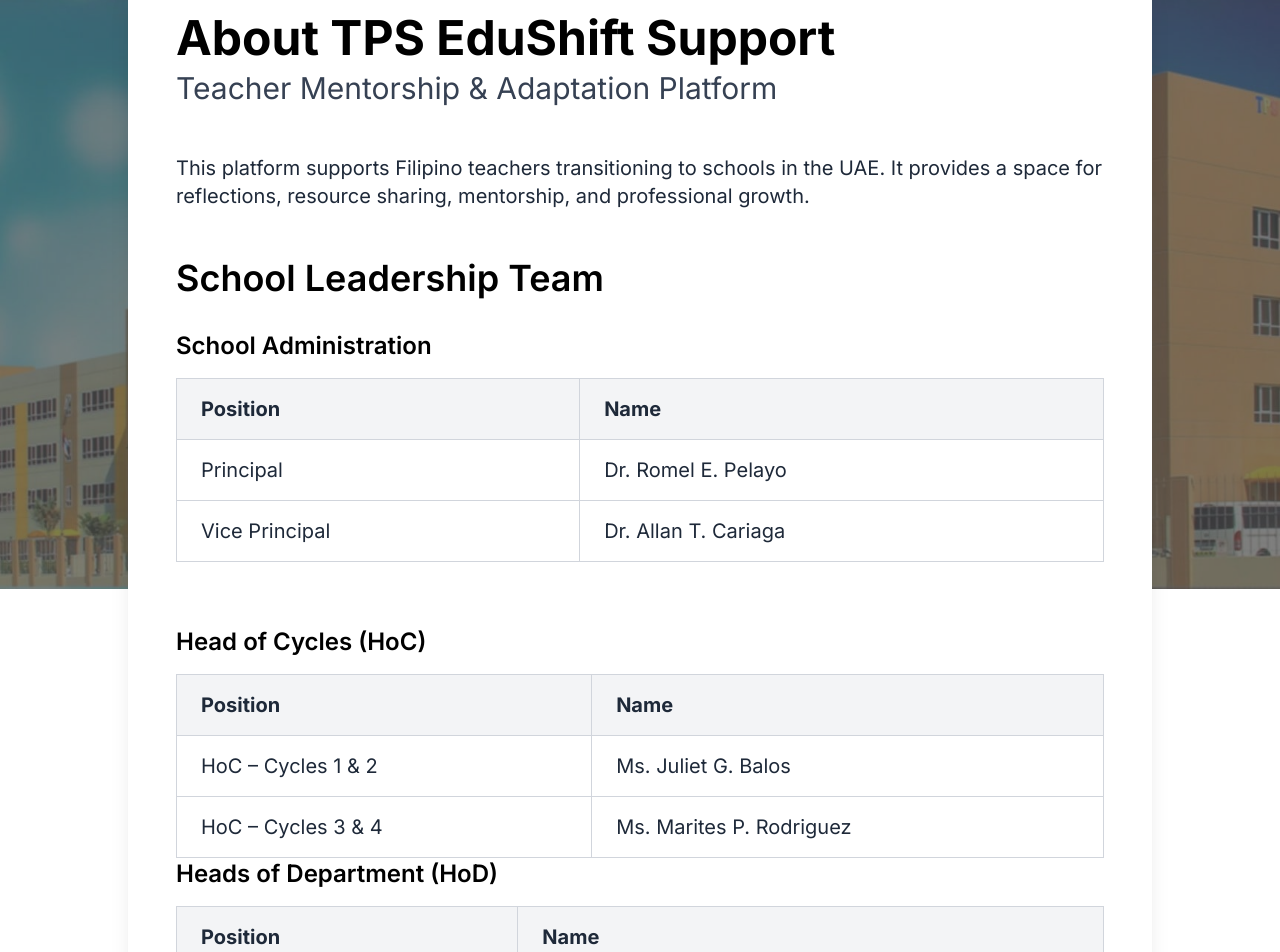
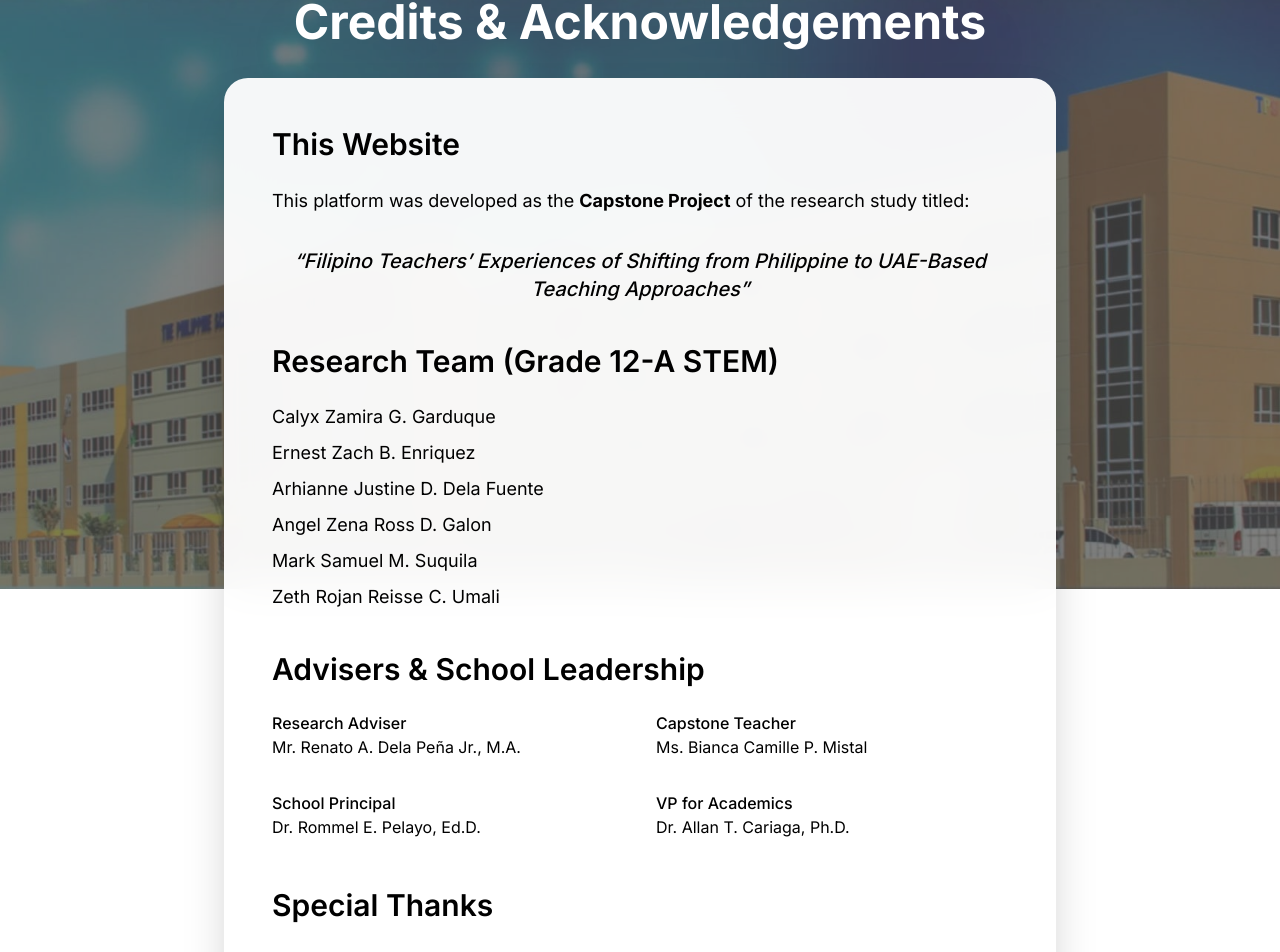
Before and after one commit to aemlsu/capstone-website, a Next.js app: page /about in a window 1280 px wide. Shown: the part 211-1163 px from the top of the page. Built offline with nearby package versions, Linux system fonts and the light colour scheme.

Commit message:
Update page.tsx

```diff
--- a/app/about/page.tsx
+++ b/app/about/page.tsx
@@ -1,100 +1,111 @@
-export default function AboutPage() {
+'use client';
+
+export default function CreditsPage() {
   return (
-    <>
-        <div className="max-w-5xl mx-auto bg-white rounded-3xl shadow-xl p-12">
+    <div className="min-h-screen relative">
+      <div className="max-w-4xl mx-auto p-8">
+        <h1 className="text-5xl font-bold text-white drop-shadow-2xl mb-8 text-center">
+          Credits &amp; Acknowledgements
+        </h1>
 
-          <h1 className="text-5xl font-bold text-black mb-2">About TPS EduShift Support</h1>
-          <p className="text-3xl text-gray-700 mb-12">Teacher Mentorship &amp; Adaptation Platform</p>
+        <div className="bg-white/95 backdrop-blur-xl rounded-3xl shadow-2xl p-12 text-black">
+          <h2 className="text-3xl font-semibold mb-6">This Website</h2>
+          <p className="text-lg leading-relaxed mb-8">
+            This platform was developed as the <strong>Capstone Project</strong> of the research study titled:
+          </p>
+          <p className="text-xl font-medium italic text-center mb-10">
+            “Filipino Teachers’ Experiences of Shifting from Philippine to UAE-Based Teaching Approaches”
+          </p>
 
-          <div className="prose text-xl text-gray-800 max-w-none">
-            <p className="mb-12">
-              This platform supports Filipino teachers transitioning to schools in the UAE.
-              It provides a space for reflections, resource sharing, mentorship, and professional growth.
-            </p>
+          <h2 className="text-3xl font-semibold mb-6">Research Team (Grade 12-A STEM)</h2>
+          <ul className="space-y-2 text-lg mb-10">
+            <li>Calyx Zamira G. Garduque</li>
+            <li>Ernest Zach B. Enriquez</li>
+            <li>Arhianne Justine D. Dela Fuente</li>
+            <li>Angel Zena Ross D. Galon</li>
+            <li>Mark Samuel M. Suquila</li>
+            <li>Zeth Rojan Reisse C. Umali</li>
+          </ul>
 
-            <h2 className="text-4xl font-semibold text-black mb-8">School Leadership Team</h2>
-   {/* School Administration */}
-            <h3 className="text-2xl font-semibold text-black mb-4">School Administration</h3>
-            <table className="w-full border-collapse mb-16">
-              <thead>
-                <tr className="bg-gray-100">
-                  <th className="border border-gray-300 px-6 py-4 text-left">Position</th>
-                  <th className="border border-gray-300 px-6 py-4 text-left">Name</th>
-                </tr>
-              </thead>
-              <tbody>
-                <tr><td className="border border-gray-300 px-6 py-4">Principal</td><td className="border border-gray-300 px-6 py-4">Dr. Romel E. Pelayo</td></tr>
-                <tr><td className="border border-gray-300 px-6 py-4">Vice Principal</td><td className="border border-gray-300 px-6 py-4">Dr. Allan T. Cariaga</td></tr>
-              </tbody>
-            </table>
-
-            <h3 className="text-2xl font-semibold text-black mb-4">Head of Cycles (HoC)</h3>
-            <table className="w-full border-collapse">
-              <thead>
-                <tr className="bg-gray-100">
-                  <th className="border border-gray-300 px-6 py-4 text-left">Position</th>
-                  <th className="border border-gray-300 px-6 py-4 text-left">Name</th>
-                </tr>
-              </thead>
-              <tbody>
-            <tr><td className="border border-gray-300 px-6 py-4">HoC – Cycles 1 &amp; 2</td><td className="border border-gray-300 px-6 py-4">Ms. Juliet G. Balos</td></tr>
-            <tr><td className="border border-gray-300 px-6 py-4">HoC – Cycles 3 &amp; 4</td><td className="border border-gray-300 px-6 py-4">Ms. Marites P. Rodriguez</td></tr>
-              </tbody>
-            </table>
-
-
-            {/* HoD Table */}
-            <h3 className="text-2xl font-semibold text-black mb-4">Heads of Department (HoD)</h3>
-            <table className="w-full border-collapse mb-16">
-              <thead>
-                <tr className="bg-gray-100">
-                  <th className="border border-gray-300 px-6 py-4 text-left">Position</th>
-                  <th className="border border-gray-300 px-6 py-4 text-left">Name</th>
-                </tr>
-              </thead>
-              <tbody>
-                <tr><td className="border border-gray-300 px-6 py-4">HoD – AP/EsP</td><td className="border border-gray-300 px-6 py-4">Mr. Rafael B. Carlos</td></tr>
-                <tr><td className="border border-gray-300 px-6 py-4">HoD – English</td><td className="border border-gray-300 px-6 py-4">Ms. Rhea P. Rosete</td></tr>
-                <tr><td className="border border-gray-300 px-6 py-4">HoD – Filipino</td><td className="border border-gray-300 px-6 py-4">Mr. Jessie Y. De Guzman</td></tr>
-                <tr><td className="border border-gray-300 px-6 py-4">HoD – ICT/TLE</td><td className="border border-gray-300 px-6 py-4">M. John Anthony V. Bonayon</td></tr>
-                <tr><td className="border border-gray-300 px-6 py-4">HoD – MAPEH</td><td className="border border-gray-300 px-6 py-4">Ms. Maebel C. Able</td></tr>
-                <tr><td className="border border-gray-300 px-6 py-4">HoD – Math</td><td className="border border-gray-300 px-6 py-4">Mr. Wilson Q. Rebusa</td></tr>
-                <tr><td className="border border-gray-300 px-6 py-4">HoD – MSCS</td><td className="border border-gray-300 px-6 py-4">Mr. Roque P. Caniban</td></tr>
-                <tr><td className="border border-gray-300 px-6 py-4">HoD – Science</td><td className="border border-gray-300 px-6 py-4">Ms. Madonna N. Timbang</td></tr>
-              </tbody>
-            </table>
-
-
-            {/* KG & Lower Grades */}
-            <h3 className="text-2xl font-semibold text-black mb-4"> Kindergarten &amp; Lower Grades</h3>
-            <table className="w-full border-collapse">
-              <thead>
-                <tr className="bg-gray-100">
-                  <th className="border border-gray-300 px-6 py-4 text-left">Position</th>
-                  <th className="border border-gray-300 px-6 py-4 text-left">Name</th>
-                </tr>
-              </thead>
-              <tbody>
-                <tr><td className="border border-gray-300 px-6 py-4">HoD/GLC – KG</td><td className="border border-gray-300 px-6 py-4">Ms. Andrea Marie T. Anastacio</td></tr>
-                <tr><td className="border border-gray-300 px-6 py-4">HoD/GLC – G1 &amp; G2</td><td className="border border-gray-300 px-6 py-4">Ms. Jenileen T. Borbe</td></tr>
-              </tbody>
-            </table>
-
-            {/* PARTNERSHIP LOGOS SECTION */}
-            <h2 className="text-4xl font-semibold text-black mt-16 mb-8 text-center">Offical Websites</h2>
-            <div className="flex flex-wrap justify-center items-center gap-16">
-              <a href="https://tpsdxb.com/" target="_blank" rel="noopener noreferrer" className="hover:scale-105 transition-transform">
-                <img src="/images/tps-logo.png" alt="The Philippine School" className="h-20 object-contain" />
-              </a>
-              <a href="https://web.khda.gov.ae/" target="_blank" rel="noopener noreferrer" className="hover:scale-105 transition-transform">
-                <img src="/images/khda-logo.png" alt="KHDA" className="h-20 object-contain" />
-              </a>
-              <a href="https://www.moe.gov.ae/" target="_blank" rel="noopener noreferrer" className="hover:scale-105 transition-transform">
-                <img src="/images/moe-logo.png" alt="Ministry of Education UAE" className="h-20 object-contain" />
-              </a>
+          <h2 className="text-3xl font-semibold mb-6">Advisers &amp; School Leadership</h2>
+          <div className="grid grid-cols-1 md:grid-cols-2 gap-8 mb-12">
+            <div>
+              <p className="font-medium">Research Adviser</p>
+              <p>Mr. Renato A. Dela Peña Jr., M.A.</p>
+            </div>
+            <div>
+              <p className="font-medium">Capstone Teacher</p>
+              <p>Ms. Bianca Camille P. Mistal</p>
+            </div>
+            <div>
+              <p className="font-medium">School Principal</p>
+              <p>Dr. Rommel E. Pelayo, Ed.D.</p>
+            </div>
+            <div>
+              <p className="font-medium">VP for Academics</p>
+              <p>Dr. Allan T. Cariaga, Ph.D.</p>
             </div>
           </div>
+
+          <h2 className="text-3xl font-semibold mb-6">Special Thanks</h2>
+          <div className="text-lg leading-relaxed space-y-6">
+            <p>
+              We would like to express our deepest gratitude to The Philippine School Dubai administration for their full support in making this research possible.
+              We are deeply grateful to our <strong>Principal, Dr. Rommel E. Pelayo</strong>, and our <strong>Vice Principal, Dr. Allan T. Cariaga</strong>, for their continuous guidance, trust, and encouragement throughout this research journey.
+            </p>
+            <p>
+              To <strong>Ms. Bianca Camille P. Mistal</strong> (Capstone Teacher) and <strong>Renato A. Dela Peña Jr., M.A.</strong> for their mentorship,
+              patience, and continuous support during the entire research process.
+            </p>
+            <p>
+              To <strong>Mr. Sean Buscano</strong>, for his invaluable technical assistance in building and developing this website.
+            </p>
+            <p>
+              To <strong>Mr. Michael Aniag</strong> (Librarian) for providing a comfortable space for the interviews.
+            </p>
+            <p>
+              To the expert validators: <strong>Ms. Queen Irish C. Alagad</strong>, <strong>Ms. Cathleen L. Castro</strong>, <strong>Ms. Bianca Camille P. Mistal</strong>,
+              <strong>Ms. Rhea P. Rosete</strong>, and <strong>Ms. Emelita D. Urbano</strong>.
+            </p>
+            <p>
+              To the SHS Research Ethics Committee: <strong>Ms. Cathleen L. Castro</strong>, <strong>Ms. Bianca Camille P. Mistal</strong>, and <strong>Ms. Richelle A. Costa</strong>.
+            </p>
+            <p>
+              To our families, friends, and loved ones for their unwavering support and encouragement.
+            </p>
+            <p className="font-medium">
+              Above all, to God for the strength, guidance, and perseverance that made this study possible.
+              To God be all the glory. Shukran po!
+            </p>
+          </div>
+
+          <h2 className="text-3xl font-semibold mt-12 mb-6">Website Development</h2>
+          <p className="text-lg leading-relaxed">
+            Built by <strong>Mark Samuel M. Suquila, Calyx Zamira G. Garduque, &amp; Angel Zena Ross D. Galon</strong> with the assistance of Grok (xAI) as the AI development partner.
+          </p>
+          <img src="/images/credits.jpg" alt="The Researchers" className="mx-auto mt-8 rounded-2xl" />
+
+          {/* NEW: Thesis Download Section */}
+          <div className="mt-16 bg-blue-50 border border-blue-200 rounded-3xl p-10 text-center">
+            <h2 className="text-3xl font-semibold mb-4 text-black">Full Thesis Manuscript</h2>
+            <p className="text-gray-600 mb-8">
+              12A-Gp1-Garduque-et-al.-2025-2026-Thesis-Manuscript-ver10-Calyx.pdf
+            </p>
+            <a
+              href="/thesis.pdf"
+              download="TPS-EduShift-Support-Thesis-Manuscript.pdf"
+              className="inline-flex items-center gap-3 bg-blue-600 hover:bg-blue-700 text-white px-10 py-5 rounded-3xl text-xl font-medium transition"
+            >
+              📥 Download Full Thesis PDF
+            </a>
+          </div>
+
+          <div className="text-center mt-16 text-sm text-gray-500 border-t pt-8">
+            © 2026 The Philippine School Dubai • Teacher Mentorship &amp; Collaboration Platform<br />
+            Capstone Project for Research in Daily Life
+          </div>
         </div>
-    </>
+      </div>
+    </div>
   );
 }
```
